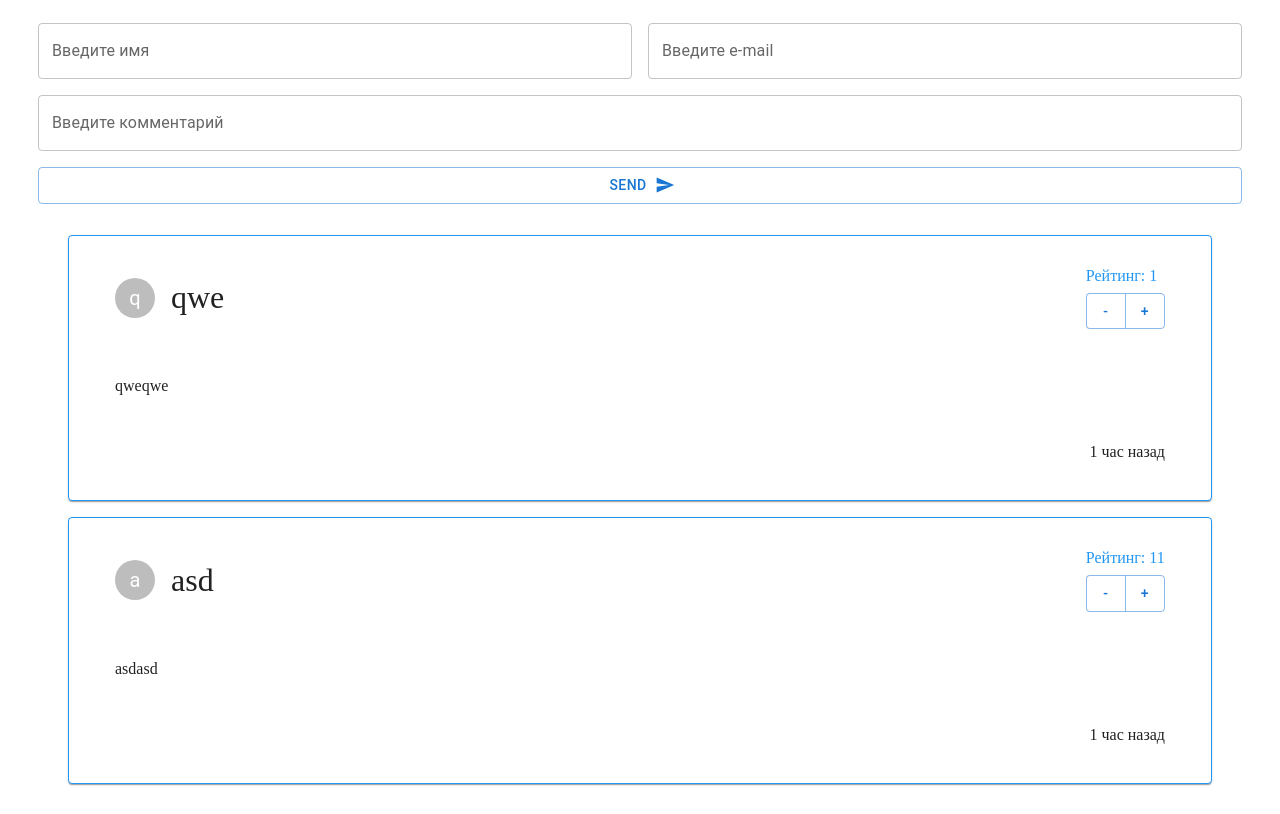
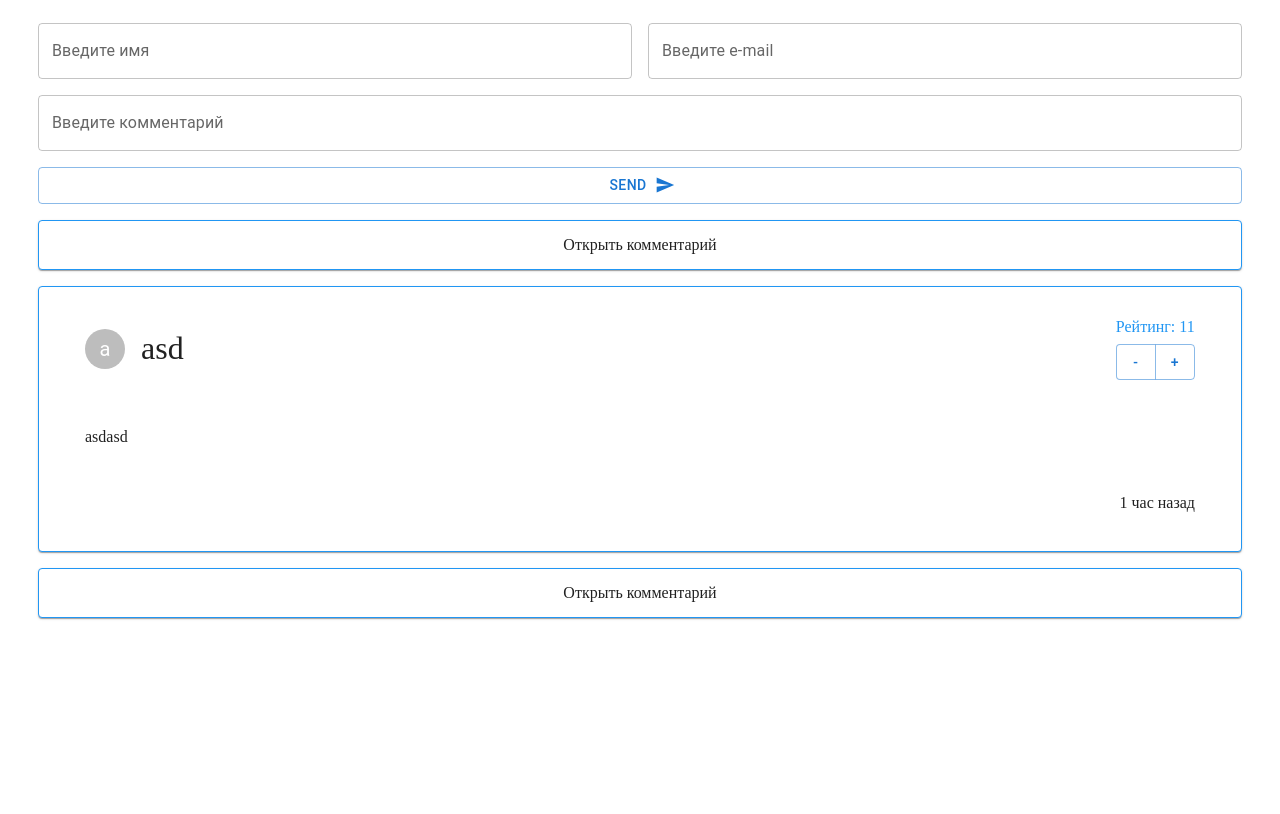
Before and after one commit to fermer123/inovation, a React app: page / in a window 1280 px wide. Built offline with nearby package versions, Linux system fonts and the light colour scheme.

Commit message:
show message

```diff
--- a/src/App.tsx
+++ b/src/App.tsx
@@ -27,8 +27,9 @@ const App: FC = () => {
       id: 1,
       name: 'qwe',
       email: 'qwe@mail.ru',
-      comment: 'qweqwe',
-      raiting: 1,
+      comment:
+        'lorem ipsum dolor, sit amet consectetur adipisicing elit. Voluptatibus, perferendis. Itaque architecto, delectus dolorem impedit, veritatis dolorum praesentium nesciunt velit aliquid laboriosam doloremque nostrum. Fugiat sunt nam ipsa quaerat labore, eius necessitatibus aut magnam sequi perspiciatis voluptate rerum eum quas dolorem quidem assumenda fuga amet, pariatur eveniet ipsam sint cumque',
+      raiting: -11,
     },
     {
       id: 2,
@@ -36,6 +37,14 @@ const App: FC = () => {
       email: 'asd@mail.ru',
       comment: 'asdasd',
       raiting: 11,
+    },
+    {
+      id: 3,
+      name: 'zxc',
+      email: 'zxc@mail.ru',
+      comment:
+        'lorem ipsum dolor, sit amet consectetur adipisicing elit. Voluptatibus, perferendis. Itaque architecto, delectus dolorem impedit, veritatis dolorum praesentium nesciunt velit aliquid laboriosam doloremque nostrum. Fugiat sunt nam ipsa quaerat labore, eius necessitatibus aut magnam sequi perspiciatis voluptate rerum eum quas dolorem quidem assumenda fuga amet, pariatur eveniet ipsam sint cumque',
+      raiting: -12,
     },
   ]);
 
--- a/src/components/commentItem/CommentItem.tsx
+++ b/src/components/commentItem/CommentItem.tsx
@@ -1,4 +1,4 @@
-import {FC, memo} from 'react';
+import {FC, memo, useCallback, useState} from 'react';
 import styled from 'styled-components';
 import Avatar from '@mui/material/Avatar';
 import {Button, ButtonGroup, Card, CardContent, Box} from '@mui/material';
@@ -44,6 +44,11 @@ const CommentWrapperItemBottomContent = styled(CardContent)`
   justify-self: flex-start;
   padding: 0 0;
 `;
+
+const CommentWrapperItemShowContent = styled(Box)`
+  margin: 0 auto;
+`;
+
 interface ICommentItemProps extends IComment {
   addRaiting: (e: number) => void;
   subtractRaiting: (e: number) => void;
@@ -56,8 +61,20 @@ const CommentItem: FC<ICommentItemProps> = ({
   addRaiting,
   subtractRaiting,
 }) => {
+  const [open, setOpen] = useState<boolean>(true);
+
+  const handleCommentOpen = useCallback(() => {
+    setOpen(!open);
+  }, [open]);
+
   return (
     <CommentWrapperItem>
+      {raiting <= -10 && open ? (
+        <CommentWrapperItemShowContent onClick={handleCommentOpen}>
+          Открыть комментарий
+        </CommentWrapperItemShowContent>
+      ) : (
+        <>
           <CommentWrapperItemTopContent>
             <CommentWrapperItemTopContentInfo>
               <Avatar>{[...name].slice(0, 1)}</Avatar>
@@ -79,6 +96,8 @@ const CommentItem: FC<ICommentItemProps> = ({
           <CommentWrapperItemBottomContent>
             1 час назад
           </CommentWrapperItemBottomContent>
+        </>
+      )}
     </CommentWrapperItem>
   );
 };
--- a/src/components/comments/Comments.tsx
+++ b/src/components/comments/Comments.tsx
@@ -5,16 +5,18 @@ import styled from 'styled-components';
 import CommentItem from '../commentItem/CommentItem';
 
 const CommentWrapper = styled(Box)`
-  padding: 15px 30px;
+  padding: 0 0;
   display: flex;
   justify-content: center;
   flex-direction: column;
   gap: 1rem;
 `;
+
 interface ICommentsProps {
   data: IComment[];
   setData: Dispatch<SetStateAction<IComment[]>>;
 }
+
 const Comments: FC<ICommentsProps> = ({data, setData}) => {
   const addRaiting = useCallback(
     (id: number) => {
```
Lines whose indentation alone changed are shown as unchanged.
